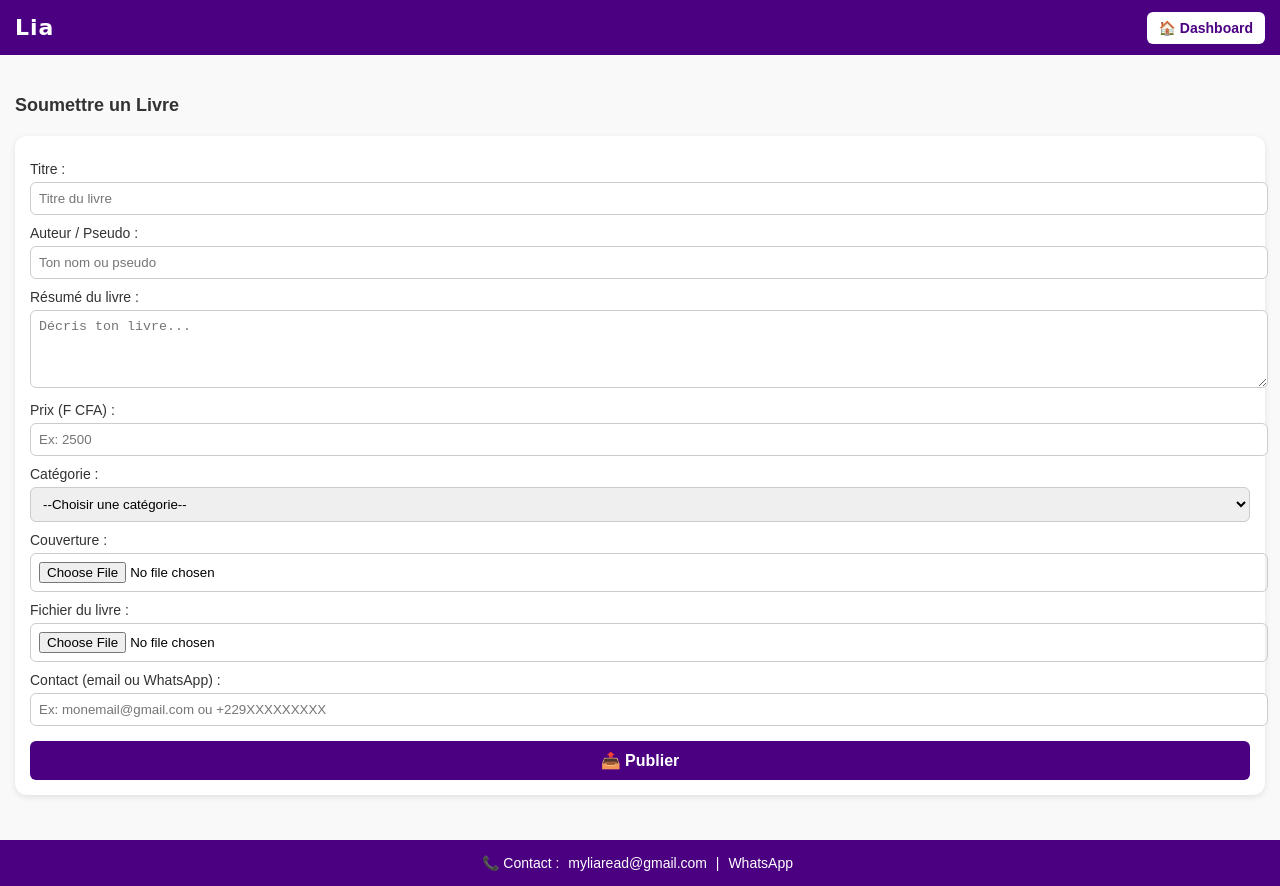
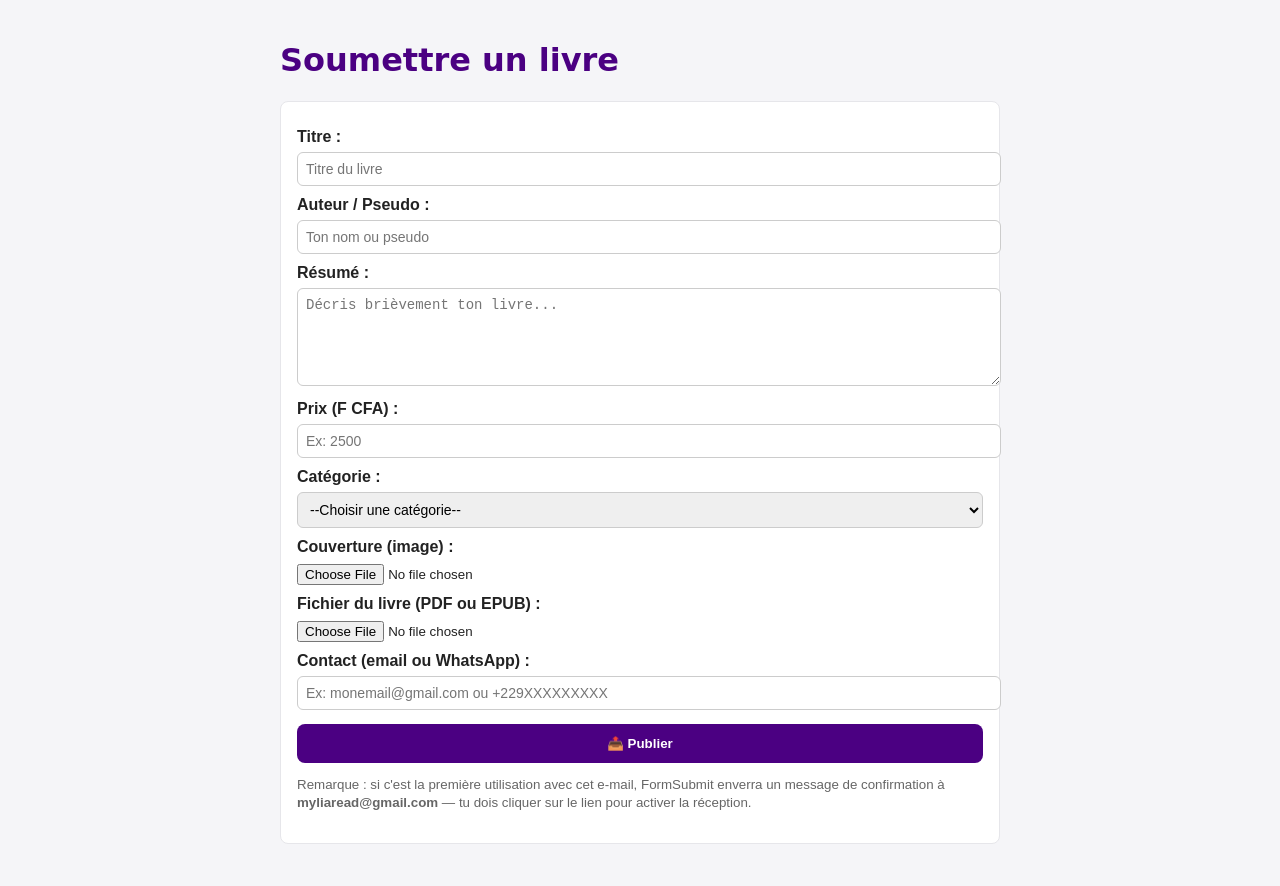
Before and after one commit to MyLiaread/Lia, a plain HTML site: page submit-book.html in a window 1280 px wide. After the commit the page ends 864 px from the top, so only its background shows below. Drawn offline with Linux system fonts and the light colour scheme.

Commit message:
Update submit-book.html

```diff
--- a/submit-book.html
+++ b/submit-book.html
@@ -1,62 +1,54 @@
-<!DOCTYPE html>
+<!doctype html>
 <html lang="fr">
 <head>
-  <meta charset="UTF-8">
-  <title>Soumettre un Livre - Liaread</title>
-  <meta name="viewport" content="width=device-width, initial-scale=1.0">
+  <meta charset="utf-8">
+  <meta name="viewport" content="width=device-width,initial-scale=1">
+  <title>Soumettre un livre — Liaread</title>
 
-  <!-- Styles conservés -->
+  <!-- style volontairement minimal pour éviter complexité JS/CSS -->
   <style>
-    body { font-family: Arial, sans-serif; background:#f9f9f9; margin:0; padding:0; }
-    header { background:#4b0082; color:white; padding:15px; display:flex; justify-content:space-between; align-items:center; }
-    header h1 { font-size:22px; font-family: "Brush Script MT", cursive; margin:0; letter-spacing:1px; }
-    header .btn { background:white; color:#4b0082; padding:8px 12px; border-radius:6px; text-decoration:none; font-weight:bold; font-size:14px; margin-left:5px; }
-    main { padding:15px; }
-    h2 { margin-top:25px; color:#333; font-size:18px; }
-    form { background:white; padding:15px; border-radius:12px; box-shadow:0 2px 6px rgba(0,0,0,0.1); margin-top:20px; }
-    form label { display:block; font-size:14px; margin-top:10px; color:#333; }
-    form input, form textarea, form select { width:100%; padding:8px; margin-top:5px; border:1px solid #ccc; border-radius:6px; }
-    #submitBtn { margin-top:15px; width:100%; background:#4b0082; color:white; padding:10px; border:none; border-radius:6px; font-size:16px; font-weight:bold; cursor:pointer; }
-    #submitBtn:hover { background:#360061; }
-    footer { background:#4b0082; color:white; padding:15px; text-align:center; margin-top:30px; font-size:14px; }
-    footer a { color:#fff; text-decoration:none; margin:0 5px; }
-    #overlay { display:none; position:fixed; top:0; left:0; width:100%; height:100%; background: rgba(255,255,255,0.8); z-index:2000; text-align:center; }
-    #overlay .spinner { margin-top:25%; border:6px solid #ccc; border-top:6px solid #4b0082; border-radius:50%; width:60px; height:60px; animation:spin 1s linear infinite; display:inline-block; }
-    #overlay p { font-family:"Brush Script MT", cursive; font-size:18px; color:#4b0082; margin-top:10px; }
-    @keyframes spin { 0% { transform: rotate(0deg);} 100% { transform: rotate(360deg);} }
+    body{font-family:Arial,Helvetica,sans-serif;background:#f5f5f8;color:#222;margin:0;padding:20px;}
+    main{max-width:720px;margin:0 auto;}
+    h1{color:#4b0082;font-family:"Brush Script MT",cursive;}
+    form{background:#fff;padding:16px;border:1px solid #e6e6ea;border-radius:8px;}
+    label{display:block;margin-top:10px;font-weight:600;}
+    input[type="text"], input[type="email"], input[type="number"], textarea, select {
+      width:100%;padding:8px;margin-top:6px;border:1px solid #ccc;border-radius:6px;font-size:14px;
+    }
+    input[type="file"]{margin-top:8px;}
+    button{margin-top:14px;background:#4b0082;color:#fff;border:none;padding:12px 14px;border-radius:8px;font-weight:700;cursor:pointer;width:100%;}
+    small{color:#666}
   </style>
 </head>
 <body>
+  <main>
+    <h1>Soumettre un livre</h1>
 
-  <header>
-    <h1>Lia</h1>
-    <div>
-      <a href="dashboard.html" class="btn">🏠 Dashboard</a>
-    </div>
-  </header>
+    <!-- FORMULAIRE PUR (AUCUN JS) -->
+    <form action="https://formsubmit.co/myliaread@gmail.com"
+          method="POST"
+          enctype="multipart/form-data"
+          accept-charset="utf-8">
 
-  <main>
-    <h2>Soumettre un Livre</h2>
-
-    <!-- Formulaire natif POST vers FormSubmit -->
-    <form id="bookForm" action="https://formsubmit.co/agodthanks@gmail.com" method="POST" enctype="multipart/form-data">
+      <!-- FormSubmit options -->
       <input type="hidden" name="_next" value="submit.success.html">
       <input type="hidden" name="_captcha" value="false">
+      <input type="hidden" name="_subject" value="Nouvelle soumission de livre - Liaread">
 
-      <label>Titre :</label>
-      <input type="text" name="titre" placeholder="Titre du livre" required>
+      <label for="titre">Titre :</label>
+      <input id="titre" name="titre" type="text" placeholder="Titre du livre" required>
 
-      <label>Auteur / Pseudo :</label>
-      <input type="text" name="auteur" placeholder="Ton nom ou pseudo" required>
+      <label for="auteur">Auteur / Pseudo :</label>
+      <input id="auteur" name="auteur" type="text" placeholder="Ton nom ou pseudo" required>
 
-      <label>Résumé du livre :</label>
-      <textarea name="resume" rows="4" placeholder="Décris ton livre..." required></textarea>
+      <label for="resume">Résumé :</label>
+      <textarea id="resume" name="resume" rows="5" placeholder="Décris brièvement ton livre..." required></textarea>
 
-      <label>Prix (F CFA) :</label>
-      <input type="number" name="prix" placeholder="Ex: 2500" required>
+      <label for="prix">Prix (F CFA) :</label>
+      <input id="prix" name="prix" type="number" placeholder="Ex: 2500" required>
 
-      <label>Catégorie :</label>
-      <select name="categorie" required>
+      <label for="categorie">Catégorie :</label>
+      <select id="categorie" name="categorie" required>
         <option value="">--Choisir une catégorie--</option>
         <option value="roman">Roman</option>
         <option value="romantique">Romantique</option>
@@ -70,41 +62,19 @@
         <option value="fantastique">Fantastique</option>
       </select>
 
-      <label>Couverture :</label>
-      <input type="file" name="couverture" accept="image/*" required>
+      <label for="couverture">Couverture (image) :</label>
+      <input id="couverture" name="couverture" type="file" accept="image/*" required>
 
-      <label>Fichier du livre :</label>
-      <input type="file" name="ebook" accept=".pdf,.epub" required>
+      <label for="ebook">Fichier du livre (PDF ou EPUB) :</label>
+      <input id="ebook" name="ebook" type="file" accept=".pdf,.epub" required>
 
-      <label>Contact (email ou WhatsApp) :</label>
-      <input type="text" name="contact" placeholder="Ex: monemail@gmail.com ou +229XXXXXXXXX" required>
+      <label for="contact">Contact (email ou WhatsApp) :</label>
+      <input id="contact" name="contact" type="text" placeholder="Ex: monemail@gmail.com ou +229XXXXXXXXX" required>
 
-      <button type="submit" id="submitBtn">📤 Publier</button>
+      <button type="submit">📤 Publier</button>
+
+      <p style="margin-top:12px"><small>Remarque : si c'est la première utilisation avec cet e-mail, FormSubmit enverra un message de confirmation à <strong>myliaread@gmail.com</strong> — tu dois cliquer sur le lien pour activer la réception.</small></p>
     </form>
   </main>
-
-  <!-- Overlay "En cours" -->
-  <div id="overlay">
-    <div class="spinner"></div>
-    <p>En cours...</p>
-  </div>
-
-  <footer>
-    📞 Contact :
-    <a href="mailto:myliaread@gmail.com">myliaread@gmail.com</a> |
-    <a href="https://wa.me/2290147244055" target="_blank">WhatsApp</a>
-  </footer>
-
-  <script>
-    // Overlay "En cours" au clic du bouton, mais pas de fetch ni AJAX
-    const form = document.getElementById('bookForm');
-    const overlay = document.getElementById('overlay');
-
-    form.addEventListener('submit', function() {
-      overlay.style.display = 'block';
-      // FormSubmit prendra le relais et redirigera vers _next
-    });
-  </script>
-
 </body>
-</html>
+  </html>
```
